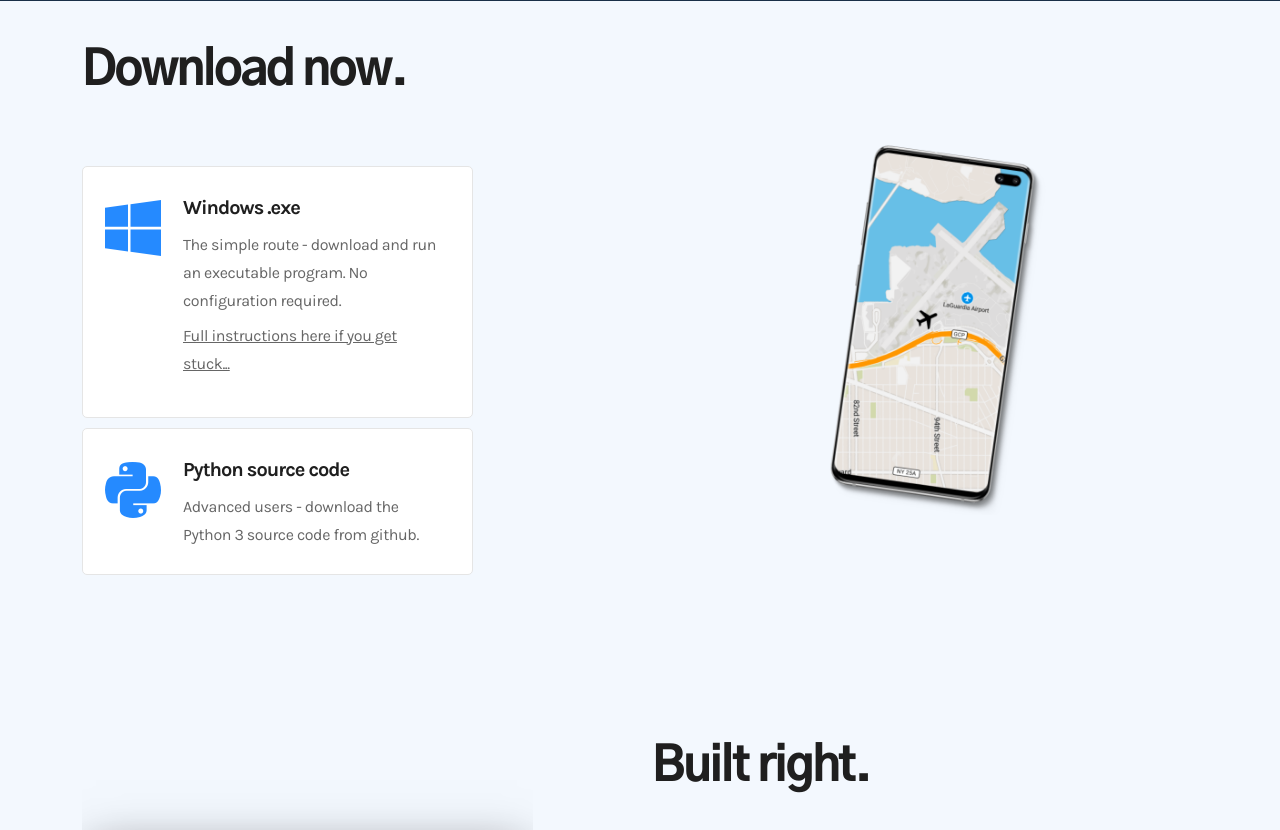
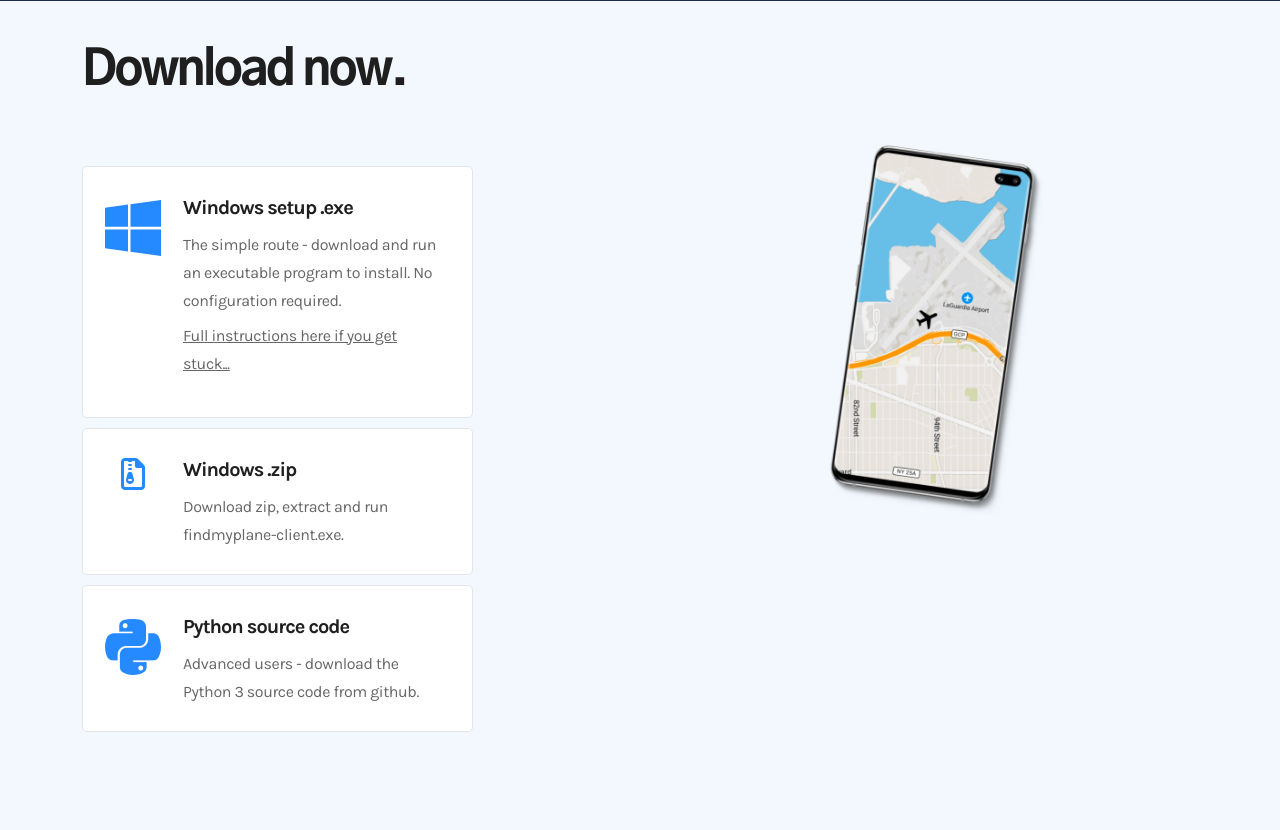
Before and after one commit to hankhank10/findmyplane-server, a Python web app: template templates/index.html in a window 1280 px wide. Shown: the part 3752-4582 px from the top of the page. Run offline with Jinja, Linux system fonts and the light colour scheme; the template is opened without the code that fills it, so the values that code supplies are empty; some libraries are stand-ins or nearby versions.

Commit message:
Download link update

```diff
--- a/templates/index.html
+++ b/templates/index.html
@@ -365,18 +365,31 @@
                         <div class="content-text content-left-content">
                             <div class="content-small-card">
                                 <div class="card-icon">
-                                    <a href="{{ url_for('download_link') }}" class="text-decoration-none"><i class="fab fa-windows fa-2x"></i></a>
+                                    <a href="{{ url_for('download_setup_link') }}" class="text-decoration-none"><i class="fab fa-windows fa-2x"></i></a>
                                 </div>
                                 <div class="card-content">
                                     <h5>
-                                        <a href="{{ url_for('download_link') }}" class="text-decoration-none">Windows .exe</a>
+                                        <a href="{{ url_for('download_setup_link') }}" class="text-decoration-none">Windows setup .exe</a>
                                     </h5>
                                     <p>
-                                        <a href="{{ url_for('download_link') }}" class="text-decoration-none">The simple route - download and run an executable program. No configuration required.</a>
+                                        <a href="{{ url_for('download_setup_link') }}" class="text-decoration-none">The simple route - download and run an executable program to install. No configuration required.</a>
                                     </p>
                                     <p>
                                         <a href="https://github.com/hankhank10/findmyplane-client/blob/main/readme.md">Full instructions here if you get stuck...</p>
                                     </a>
+                                </div>
+                            </div>
+                            <div class="content-small-card">
+                                <div class="card-icon">
+                                    <a href="{{ url_for('download_zip_link') }}" class="text-decoration-none"><i class="far fa-file-archive"></i></a>
+                                </div>
+                                <div class="card-content">
+                                    <h5>
+                                        <a href="{{ url_for('download_zip_link') }}" class="text-decoration-none">Windows .zip</a>
+                                    </h5>
+                                    <p>
+                                        <a href="{{ url_for('download_zip_link') }}" class="text-decoration-none">Download zip, extract and run findmyplane-client.exe.</a>
+                                    </p>
                                 </div>
                             </div>
                             <div class="content-small-card">
```
Also changed, not shown: app.py (+9 -4 lines).
